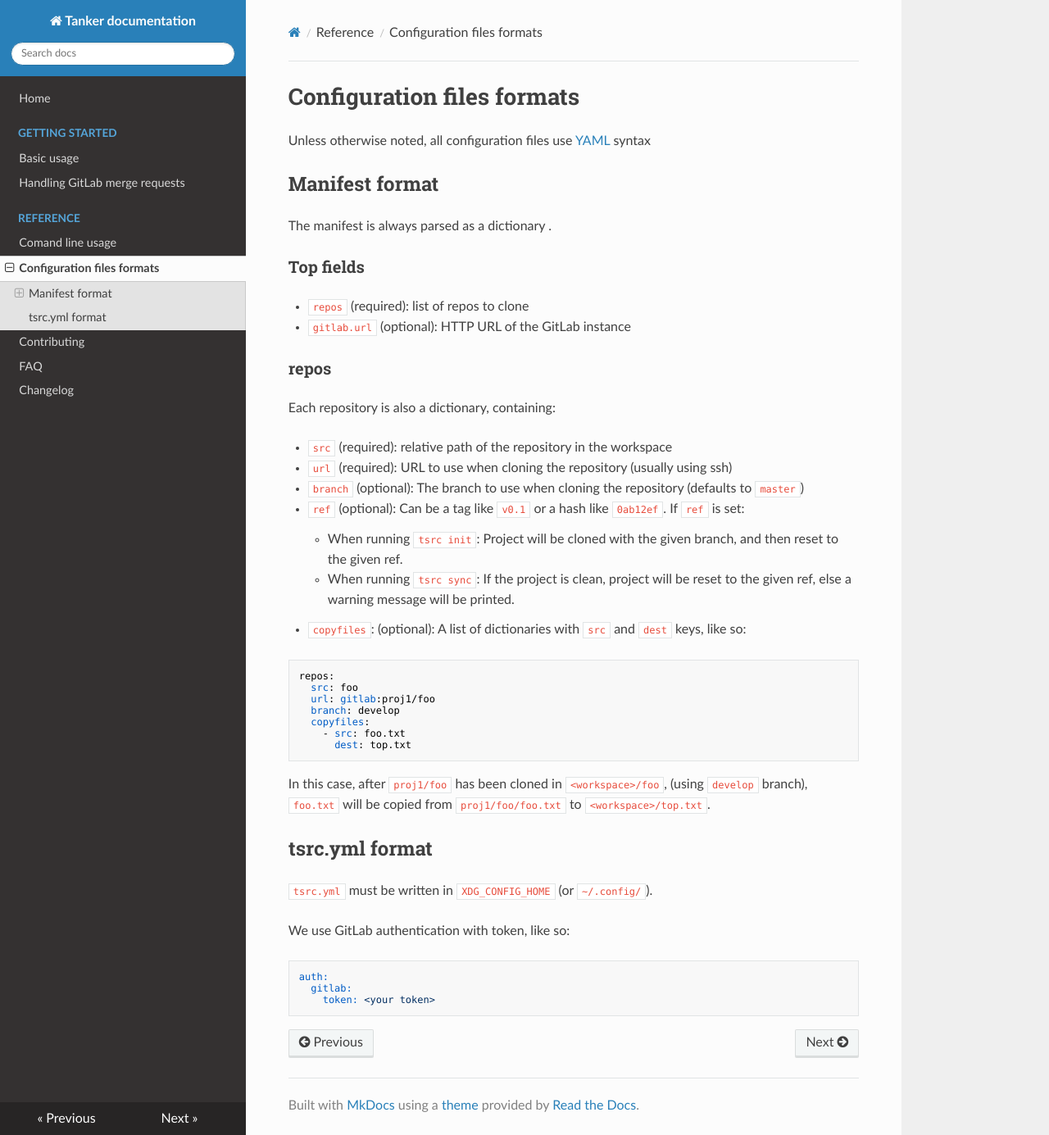
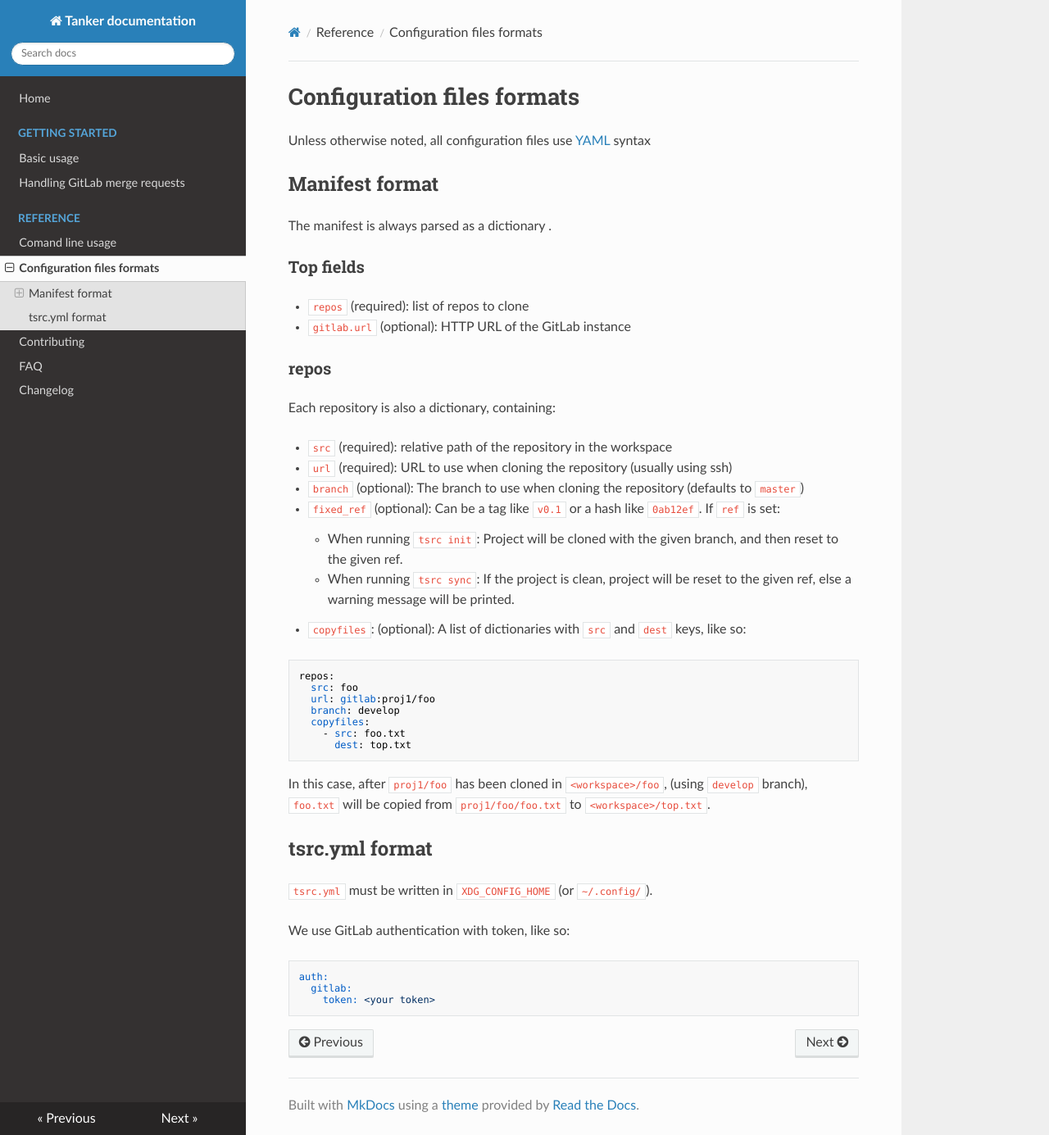
Before and after one commit to your-tools/tsrc, an MkDocs documentation site: the page built from docs/ref/formats.md, in a window 1280 px wide and 1385 px high. Shown: the whole window at 82% size. Built offline with MkDocs 1.6.1, drawn with Linux system fonts in a browser that asks for light colours; nearby versions of some CDN libraries; old or Windows-style settings are respelled for this version of MkDocs.

Commit message:
docs: fix bad key name in the manifest format

```diff
--- a/docs/ref/formats.md
+++ b/docs/ref/formats.md
@@ -22,7 +22,7 @@ Each repository is also a dictionary, containing:
 * `url` (required): URL to use when cloning the repository (usually using ssh)
 * `branch` (optional): The branch to use when cloning the repository (defaults
   to `master`)
-* `ref` (optional): Can be a tag like `v0.1` or a hash like `0ab12ef`.
+* `fixed_ref` (optional): Can be a tag like `v0.1` or a hash like `0ab12ef`.
    If `ref` is set:
 
     *  When running `tsrc init`: Project will be cloned with the given branch, and then reset to
```
